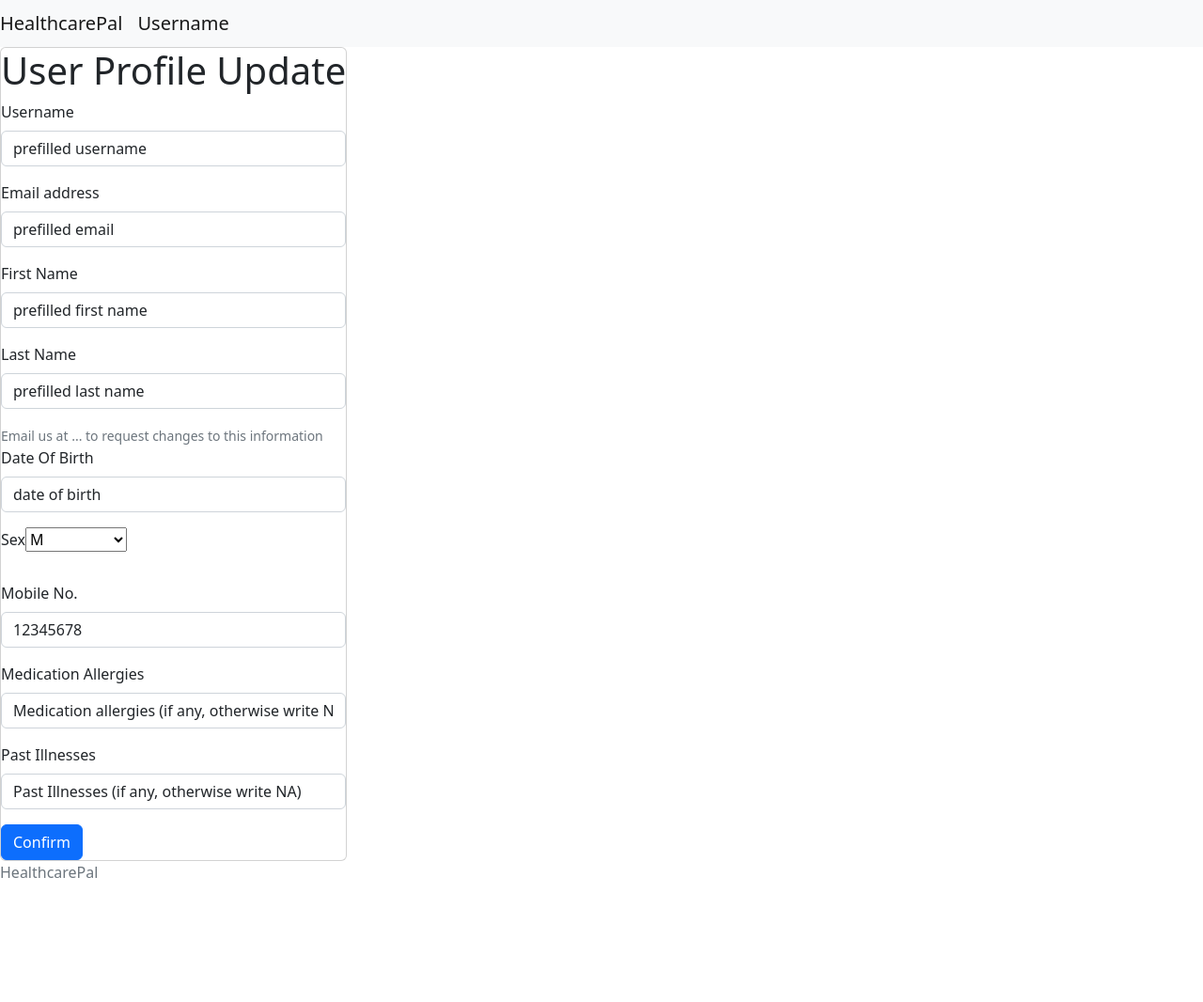
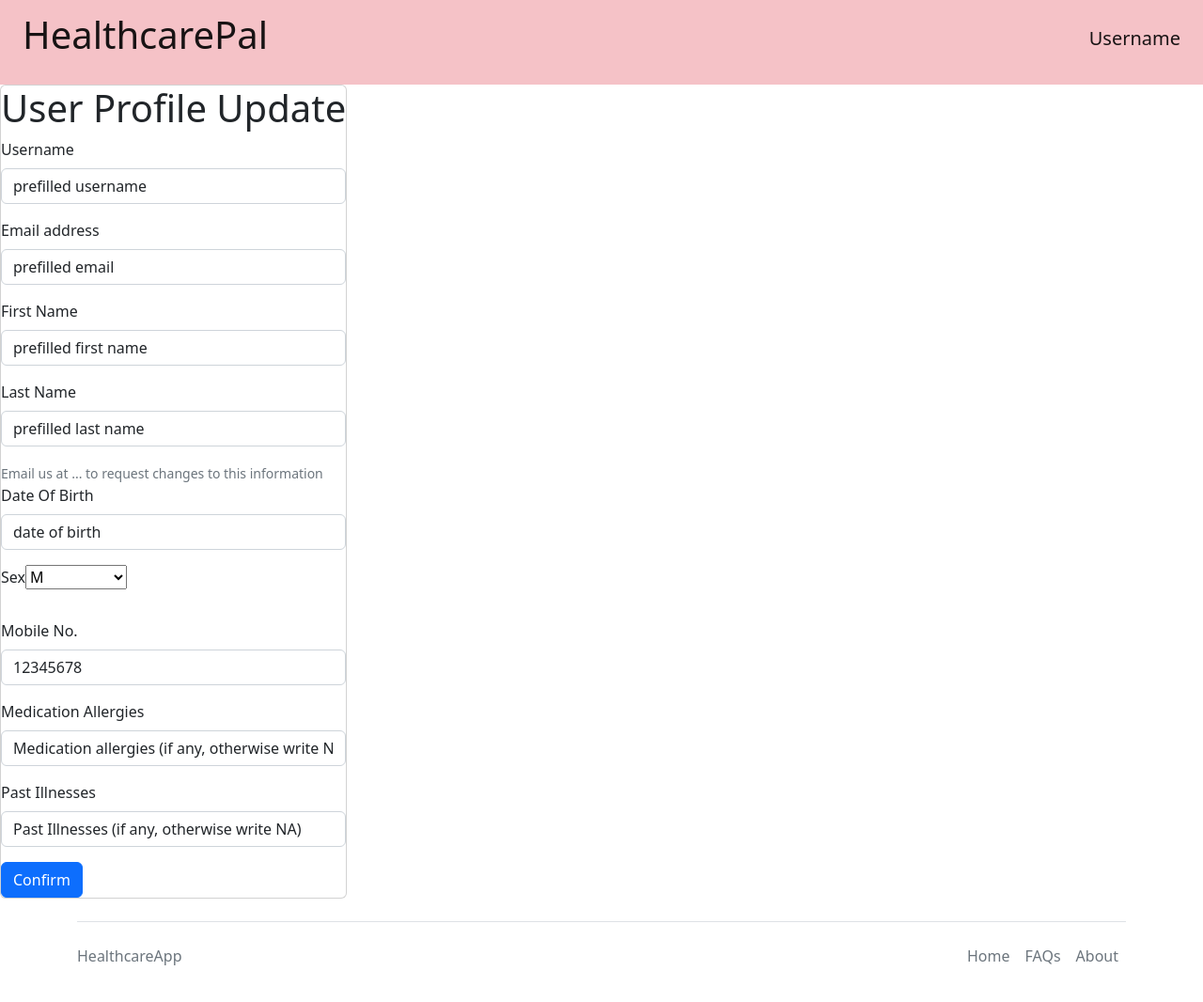
Before and after one commit to kenzonagari/SEIF10-Project3, a React (Vite) app in the folder apps/client/: page /admin/userProfileUpdate in a window 1280 px wide. Shown: the top 1066 px of the page at 94% size. Before the commit the page ends 956 px from the top, so only its background shows below. Built offline with nearby package versions, Linux system fonts and the light colour scheme.

Commit message:
added style to header and footer

```diff
--- a/apps/client/src/pages/Footer.jsx
+++ b/apps/client/src/pages/Footer.jsx
@@ -1,9 +1,17 @@
 export default function Footer () {
     return (
         <>
-            <footer className="text-center text-lg-start bg-white text-muted">
-                <p>HealthcarePal</p>
+        <div className="container">
+            <footer className="d-flex flex-wrap justify-content-between align-items-center py-3 my-4 border-top">
+                <p className="col-md-4 mb-0 text-muted">HealthcareApp </p>
+
+                <ul className="nav col-md-4 justify-content-end">
+                    <li className="nav-item"><a href="#" className="nav-link px-2 text-muted">Home</a></li>
+                    <li className="nav-item"><a href="#" className="nav-link px-2 text-muted">FAQs</a></li>
+                    <li className="nav-item"><a href="#" className="nav-link px-2 text-muted">About</a></li>
+                </ul>
             </footer>
+        </div>
         </>
     )
 }
--- a/apps/client/src/pages/Header.jsx
+++ b/apps/client/src/pages/Header.jsx
@@ -2,10 +2,14 @@ import { Navbar } from 'react-bootstrap'
 
 export default function HeaderFunction () {
     return(
-        <Navbar className="navbar navbar-expand-lg navbar-light bg-light">
+        <Navbar className="bg-danger d-flex flex-wrap justify-content-between align-items-center" style={{"--bs-bg-opacity": .3}}>
 
-            <a className="navbar-brand mb-0 h1" href="#">HealthcarePal</a>
-            <a className="navbar-brand mb-0 h1" href="#">Username</a>
+            <a className="navbar-brand h1 mx-4" href="#">
+                <h1>
+                    HealthcarePal
+                </h1>
+            </a>
+            <a className="navbar-brand h1 mx-4" href="#">Username</a>
 
         </Navbar>
     )
```
